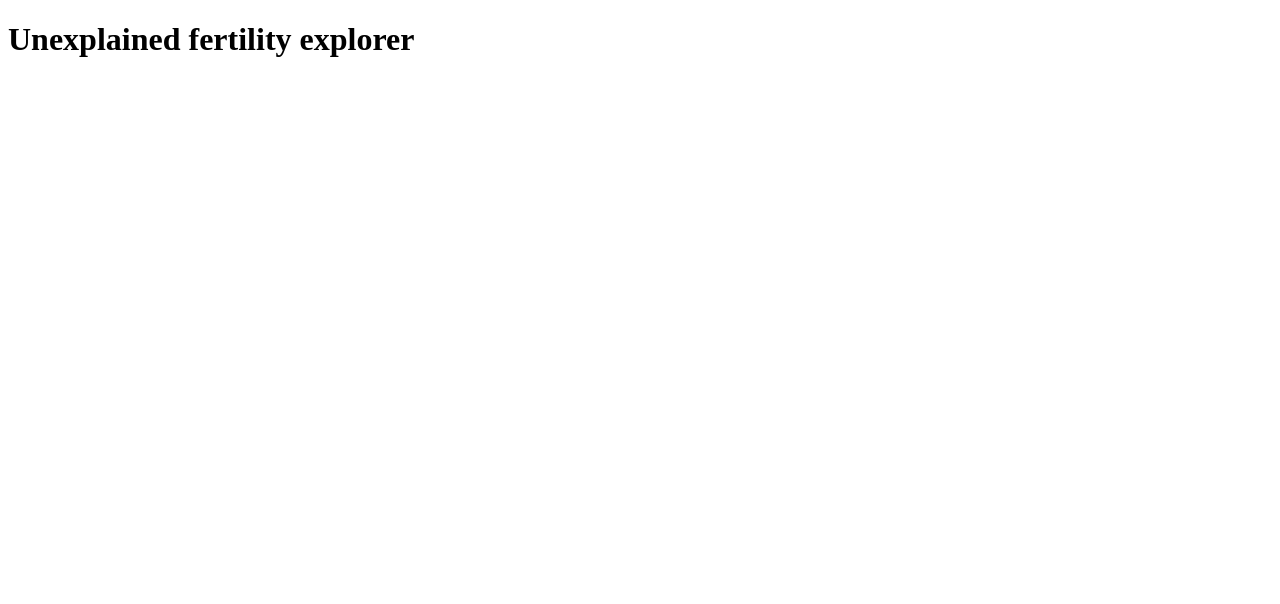
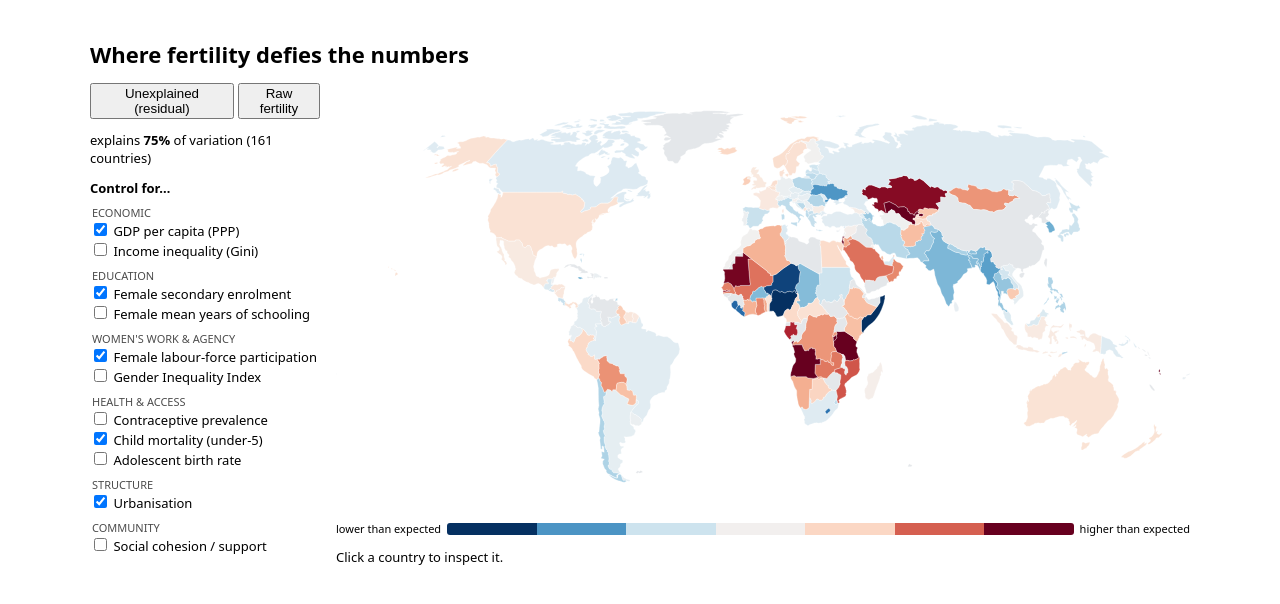
Before and after one commit to wodeyara/fertilityAcrossWorld, a React (Vite) app in the folder web/: page / in a window 1280 px wide. Shown: the top 604 px of the page. Built offline with nearby package versions, Linux system fonts and the light colour scheme.

Commit message:
feat(web): wire bundle + regression + map + controls + detail

```diff
--- a/web/src/App.tsx
+++ b/web/src/App.tsx
@@ -1,3 +1,84 @@
+import { useEffect, useMemo, useState } from "react";
+import { loadBundle } from "./data/loadBundle";
+import { fitModel } from "./lib/regression";
+import { ControlPanel } from "./components/ControlPanel";
+import { MapView } from "./components/MapView";
+import { Legend } from "./components/Legend";
+import { DetailPanel } from "./components/DetailPanel";
+import type { Bundle, Country } from "./types";
+
+const DEFAULT_FACTORS = ["gdp_pc", "fem_sec_enroll", "flfp", "child_mortality", "urbanisation"];
+
 export default function App() {
-  return <h1>Unexplained fertility explorer</h1>;
+  const [bundle, setBundle] = useState<Bundle | null>(null);
+  const [topo, setTopo] = useState<object | null>(null);
+  const [selected, setSelected] = useState<Set<string>>(new Set(DEFAULT_FACTORS));
+  const [mode, setMode] = useState<"raw" | "residual">("residual");
+  const [selectedIso3, setSelectedIso3] = useState<string | null>(null);
+
+  useEffect(() => {
+    loadBundle("/data").then(setBundle);
+    fetch("/data/countries-110m.json").then((r) => r.json()).then(setTopo);
+  }, []);
+
+  const dark = typeof window !== "undefined" && window.matchMedia?.("(prefers-color-scheme: dark)").matches;
+
+  const factorIds = useMemo(
+    () => (bundle ? bundle.factors.filter((f) => selected.has(f.id)).map((f) => f.id) : []),
+    [bundle, selected],
+  );
+  const fit = useMemo(
+    () => (bundle ? fitModel(bundle.countries, factorIds, bundle.target.transform) : null),
+    [bundle, factorIds],
+  );
+  const byIsoNum = useMemo(() => {
+    const m = new Map<number, Country>();
+    bundle?.countries.forEach((c) => m.set(c.iso_num, c));
+    return m;
+  }, [bundle]);
+
+  if (!bundle || !fit) return <div>Loading…</div>;
+
+  const toggle = (id: string) =>
+    setSelected((prev) => {
+      const next = new Set(prev);
+      next.has(id) ? next.delete(id) : next.add(id);
+      return next;
+    });
+
+  const selectedCountry = selectedIso3 ? bundle.countries.find((c) => c.iso3 === selectedIso3) ?? null : null;
+
+  return (
+    <div style={{ maxWidth: 1100, margin: "0 auto", padding: 16, fontFamily: "system-ui, sans-serif" }}>
+      <h1 style={{ fontSize: 22 }}>Where fertility defies the numbers</h1>
+      <div style={{ display: "flex", gap: 16 }}>
+        <ControlPanel
+          factors={bundle.factors}
+          selected={selected}
+          onToggleFactor={toggle}
+          mode={mode}
+          onSetMode={setMode}
+          r2={fit.r2}
+          n={fit.n}
+        />
+        <div style={{ flex: 1 }}>
+          {topo && (
+            <MapView
+              topo={topo}
+              byIsoNum={byIsoNum}
+              fit={fit}
+              mode={mode}
+              selectedIso3={selectedIso3}
+              onSelect={setSelectedIso3}
+              dark={!!dark}
+            />
+          )}
+          <Legend mode={mode} />
+          <div style={{ marginTop: 12 }}>
+            <DetailPanel country={selectedCountry} fit={fit} factors={bundle.factors} />
+          </div>
+        </div>
+      </div>
+    </div>
+  );
 }
--- a/web/vite.config.ts
+++ b/web/vite.config.ts
@@ -1,4 +1,4 @@
-import { defineConfig } from "vite";
+import { defineConfig } from "vitest/config";
 import react from "@vitejs/plugin-react";
 
 export default defineConfig({
```
Also changed, not shown: 2 other files (tests, documents, lock files or other folders).
